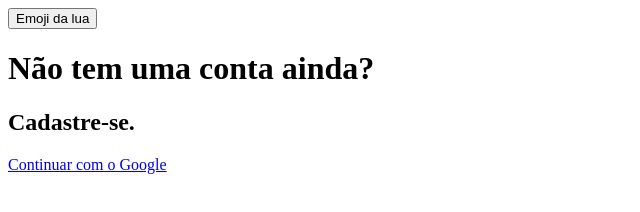
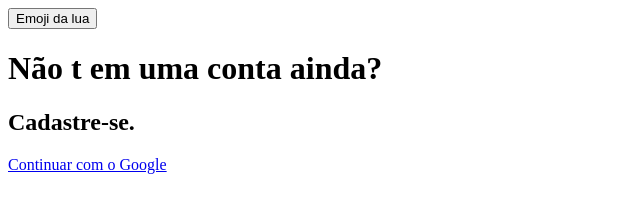
Before and after one commit to pauloisaque1543/TaskMinus, a plain HTML site: page index.html in a window 1280 px wide. Shown: the whole page, without its empty margins (0-640 px from the left). Drawn offline with Linux system fonts and the light colour scheme.

Commit message:
atualizando

```diff
--- a/index.html
+++ b/index.html
@@ -3,11 +3,12 @@
 <head>
     <meta charset="UTF-8">
     <meta name="viewport" content="width=device-width, initial-scale=1.0">
+    <link rel="manifest" href="manifest.json">
     <title>Tela de login</title>
 </head>
 <body>
     <button id="dark-mode" class="dark-mode-button">Emoji da lua</button>
-    <h1>Não tem uma <strong>conta</strong> ainda?</h1>
+    <h1>Não t em uma <strong>conta</strong> ainda?</h1>
     <h2>Cadastre-se.</h2>
     <a class="google-button" id="google-signin" href="pages/tarefas/tela-tarefas.html">Continuar com o Google</a>
 </body>
```
Also changed, not shown: app.webmanifest.
